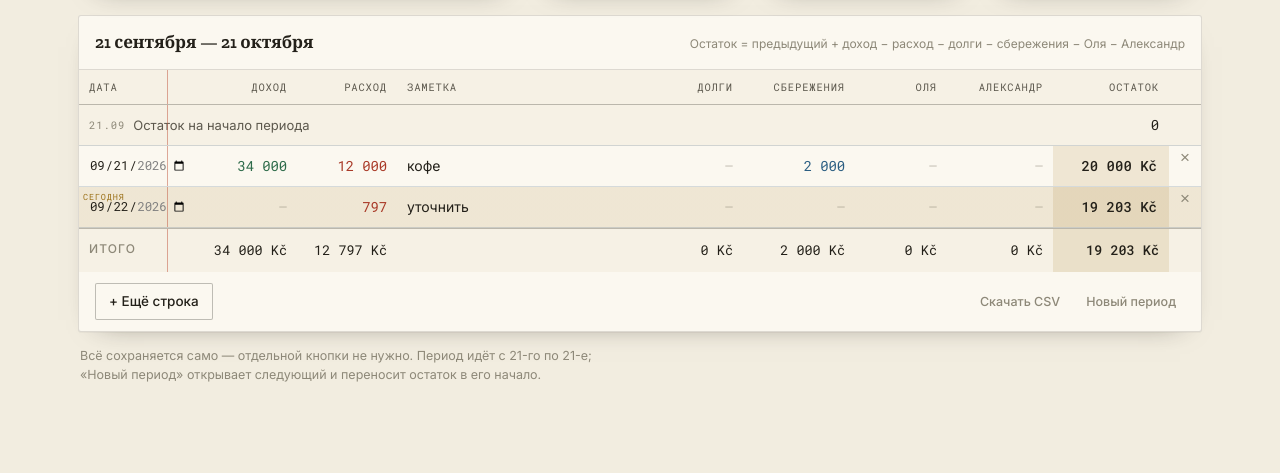
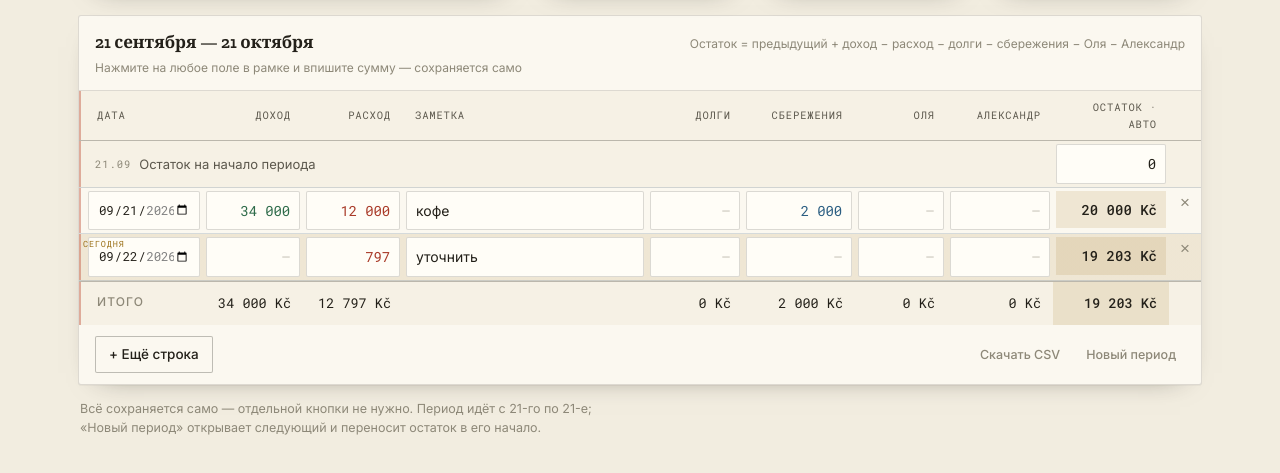
Before and after one commit to taksakalidi-hash/landing-horeca, a plain HTML site: page uchet.html in a window 1280 px wide. Shown: the part 235-708 px from the top of the page. Drawn offline with nearby package versions, Linux system fonts and the light colour scheme.

Commit message:
Показать, что ячейки с цифрами редактируемые
Ввод работал и раньше, но поля были без рамок и читались как
нарисованные цифры, а не как поля. Теперь:

- у каждой редактируемой ячейки рамка и светлый фон, при наведении
  и фокусе — латунный контур
- «Остаток» остался плашкой без рамки, в шапке подписан «авто»
- подпись над таблицей: что нажать и что сохраняется само
- на телефоне поля выросли до 42px — попадать пальцем вечером
- бейдж «сегодня» получил pointer-events:none, чтобы не перехватывать
  нажатия по полю даты
- красная линия тетради ушла к левому краю строки, чтобы не резать поля

Co-Authored-By: Claude Opus 5 <noreply@anthropic.com>
Claude-Session: https://claude.ai/code/session_016X441SB5sRHJRqkimBmEUZ

```diff
--- a/uchet.html
+++ b/uchet.html
@@ -110,24 +110,27 @@ select.period{font:inherit;font-size:13.5px;font-weight:500;color:var(--ink);bac
   padding:13px 16px;border-bottom:1px solid var(--rule)}
 .ledger-title{font-family:var(--display);font-weight:600;font-size:17px}
 .ledger-hint{font-size:12px;color:var(--ink-faint)}
+.ledger-sub{display:block;font-size:12px;color:var(--ink-faint);margin-top:3px}
 .scroll{overflow-x:auto}
-.grid{min-width:1010px}
+.grid{min-width:1026px}
 .row{display:grid;
   grid-template-columns:118px 100px 100px minmax(110px,1fr) 96px 112px 92px 106px 116px 32px;
-  align-items:stretch;border-bottom:1px solid var(--ruling);position:relative}
-.row::before{content:"";position:absolute;left:88px;top:0;bottom:0;width:1px;background:var(--margin);opacity:.5}
+  align-items:stretch;border-bottom:1px solid var(--ruling);position:relative;padding-left:6px}
+.row::before{content:"";position:absolute;left:0;top:0;bottom:0;width:2px;background:var(--margin);opacity:.45}
 .row-head{position:sticky;top:env(safe-area-inset-top,0px);z-index:3;background:var(--card-2);
   border-bottom:1px solid var(--rule-strong)}
 .row-head .cell{font-family:var(--mono);font-size:10.5px;letter-spacing:.08em;text-transform:uppercase;
-  color:var(--ink-soft);padding:9px 10px;display:flex;align-items:center}
+  color:var(--ink-soft);padding:8px 12px;display:flex;align-items:center}
 .row-head .cell.num{justify-content:flex-end;text-align:right}
-.cell{padding:0;min-width:0}
+.cell{padding:3px;min-width:0}
 .cell.num{text-align:right}
 .cell-label{position:absolute;width:1px;height:1px;overflow:hidden;clip-path:inset(50%);white-space:nowrap}
-.f{width:100%;font:inherit;font-size:14px;color:var(--ink);background:transparent;border:0;
-  border-radius:0;padding:9px 10px;min-height:40px}
-.f:hover{background:var(--brass-soft)}
-.f:focus{background:var(--field);outline:2px solid var(--brass);outline-offset:-2px;position:relative;z-index:2}
+.f{width:100%;font:inherit;font-size:14px;color:var(--ink);background:var(--field);
+  border:1px solid var(--field-line);border-radius:2px;padding:8px 9px;min-height:38px;
+  transition:border-color .12s,box-shadow .12s}
+.f:hover{border-color:var(--brass)}
+.f:focus{outline:2px solid var(--brass);outline-offset:-1px;border-color:var(--brass);
+  position:relative;z-index:2}
 .f.n{font-family:var(--mono);font-variant-numeric:tabular-nums;text-align:right;letter-spacing:-.01em}
 .f.i:not(:placeholder-shown){color:var(--income)}
 .f.e:not(:placeholder-shown){color:var(--expense)}
@@ -135,12 +138,12 @@ select.period{font:inherit;font-size:13.5px;font-weight:500;color:var(--ink);bac
 .f::placeholder{color:var(--ink-faint);opacity:.5}
 .f.date{font-family:var(--mono);font-size:12.5px;letter-spacing:-.02em}
 .bal{font-family:var(--mono);font-size:14px;font-variant-numeric:tabular-nums;font-weight:500;
-  padding:9px 12px 9px 10px;display:flex;align-items:center;justify-content:flex-end;
+  padding:8px 9px;display:flex;align-items:center;justify-content:flex-end;
   background:var(--brass-soft);color:var(--ink)}
 .bal.neg{color:var(--expense)}
 .row.today{background:linear-gradient(var(--brass-soft),var(--brass-soft))}
 .row.today::after{content:"сегодня";position:absolute;left:4px;top:3px;font-family:var(--mono);
-  font-size:8.5px;letter-spacing:.1em;text-transform:uppercase;color:var(--brass)}
+  font-size:8.5px;letter-spacing:.1em;text-transform:uppercase;color:var(--brass);pointer-events:none}
 .del{background:none;border:0;color:var(--ink-faint);font-size:17px;line-height:1;cursor:pointer;
   padding:0;width:100%;border-radius:2px}
 .del:hover{color:var(--expense);background:var(--brass-soft)}
@@ -150,7 +153,7 @@ select.period{font:inherit;font-size:13.5px;font-weight:500;color:var(--ink);bac
 .row-open .spacer{grid-column:5/9}
 .row-open .tag{font-family:var(--mono);font-size:10.5px;letter-spacing:.09em;text-transform:uppercase;color:var(--ink-faint)}
 .row-total{background:var(--card-2);border-top:1px solid var(--rule-strong);border-bottom:0}
-.row-total .cell{padding:11px 10px;font-family:var(--mono);font-size:13.5px;font-variant-numeric:tabular-nums}
+.row-total .cell{padding:11px 12px;font-family:var(--mono);font-size:13.5px;font-variant-numeric:tabular-nums}
 .row-total .cell:first-child{font-family:var(--body);font-size:12px;letter-spacing:.09em;
   text-transform:uppercase;color:var(--ink-faint);font-weight:500}
 .row-total .t-bal{background:var(--brass-soft);font-weight:500}
@@ -179,9 +182,9 @@ select.period{font:inherit;font-size:13.5px;font-weight:500;color:var(--ink);bac
   .row-entry .c-del{position:absolute;top:6px;right:6px;width:32px}
   .cell-label{position:static;width:auto;height:auto;clip-path:none;display:block;text-align:left;
     font-family:var(--mono);font-size:9.5px;letter-spacing:.1em;text-transform:uppercase;
-    color:var(--ink-faint);padding:6px 2px 0}
-  .f{padding:4px 2px 7px;border-bottom:1px solid var(--field-line);min-height:34px}
-  .f:focus{outline-offset:0;padding-inline:6px}
+    color:var(--ink-faint);padding:7px 4px 2px}
+  .f{padding:9px 10px;min-height:42px}
+  .f:focus{outline-offset:-1px}
   .bal{justify-content:space-between;margin-top:8px;padding:7px 9px;border-radius:2px}
   .bal::before{content:"Остаток";font-family:var(--body);font-size:11px;letter-spacing:.1em;
     text-transform:uppercase;color:var(--ink-faint);font-weight:400}
@@ -230,7 +233,10 @@ select.period{font:inherit;font-size:13.5px;font-weight:500;color:var(--ink);bac
 
   <section class="ledger">
     <div class="ledger-head">
-      <span class="ledger-title" id="ledgerTitle">Записи</span>
+      <span>
+        <span class="ledger-title" id="ledgerTitle">Записи</span>
+        <span class="ledger-sub">Нажмите на любое поле в рамке и впишите сумму — сохраняется само</span>
+      </span>
       <span class="ledger-hint">Остаток = предыдущий + доход − расход − долги − сбережения − Оля − Александр</span>
     </div>
     <div class="scroll">
@@ -476,7 +482,7 @@ function renderHead(){
   for(var i=0;i<COLS.length;i++){
     h += '<div class="cell' + (COLS[i].k === "note" ? "" : " num") + '">' + esc(COLS[i].name) + "</div>";
   }
-  els.head.innerHTML = h + '<div class="cell num">Остаток</div><div class="cell"></div>';
+  els.head.innerHTML = h + '<div class="cell num">Остаток · авто</div><div class="cell"></div>';
 }
 function renderOpen(){
   var p = activePeriod();
```
